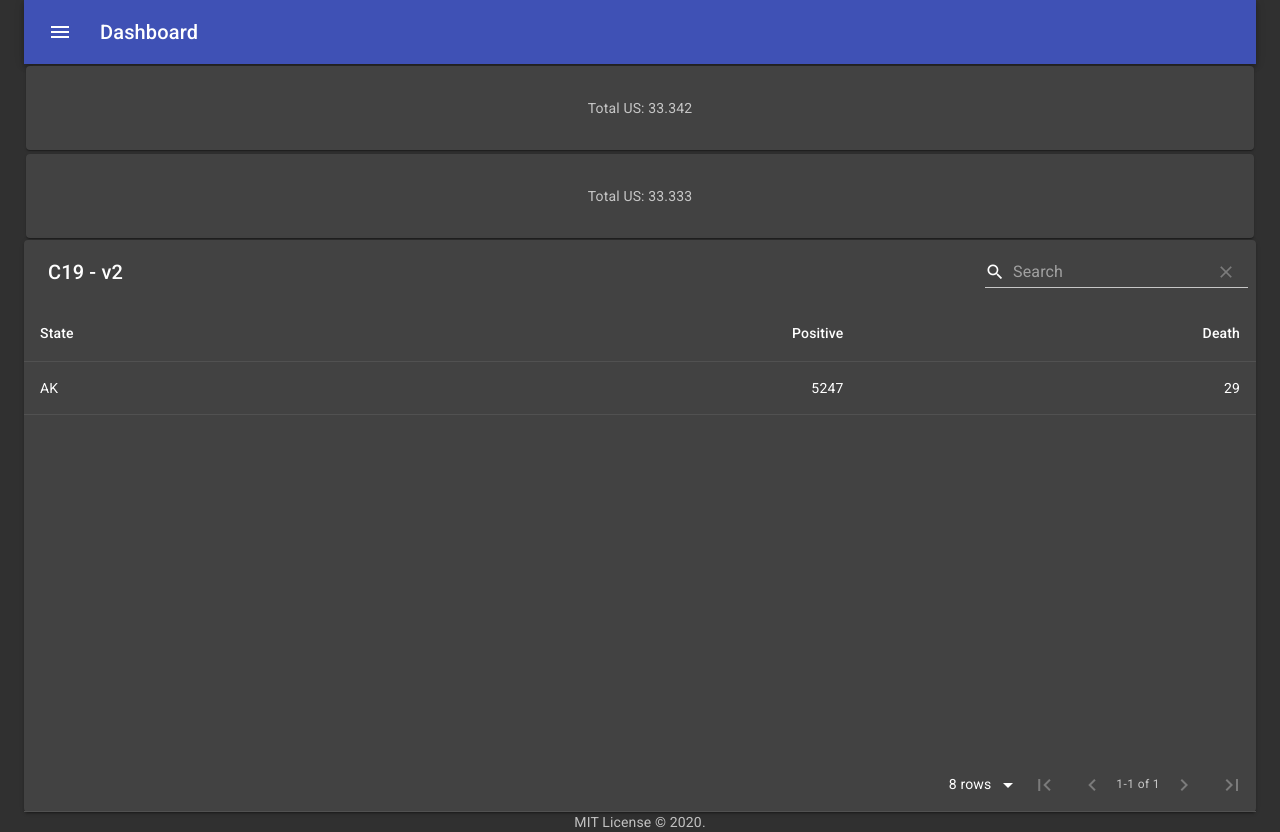
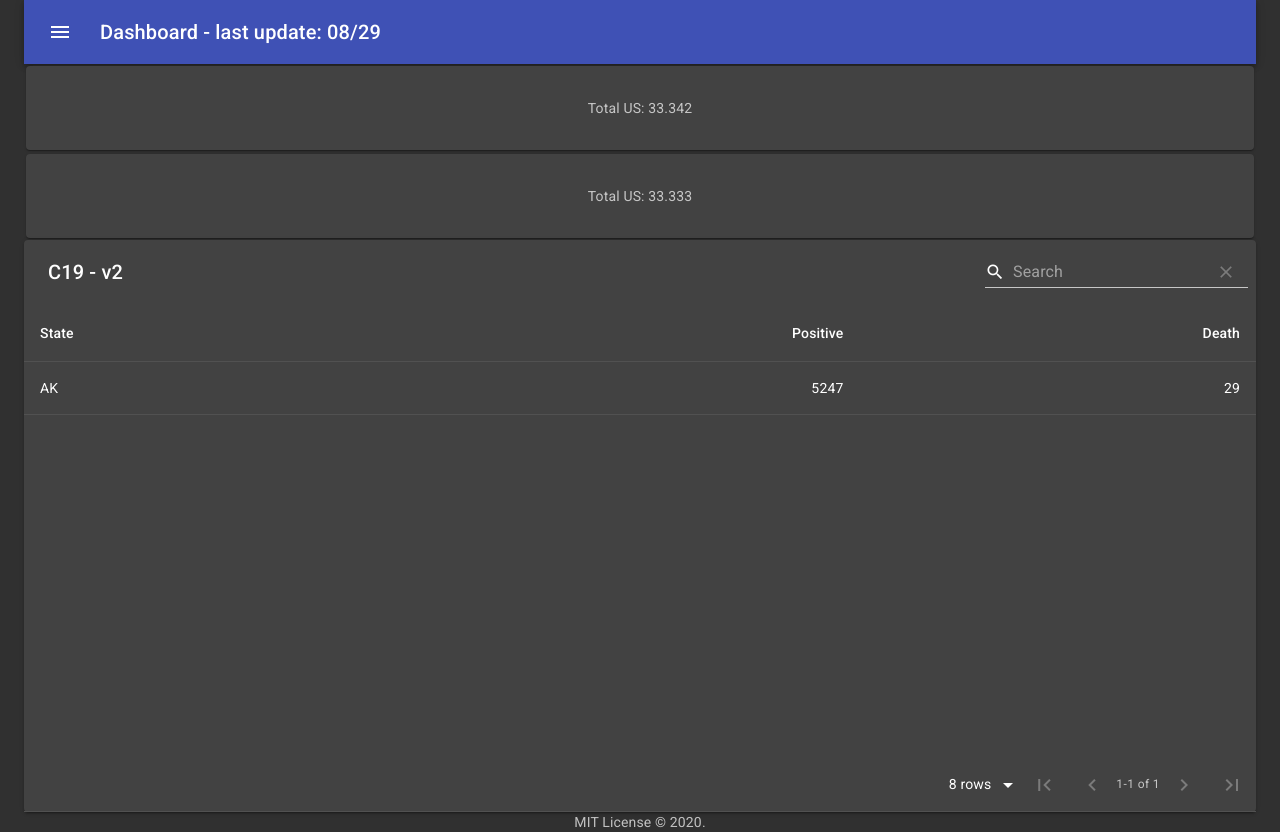
Before and after one commit to andrespontt/andrespontt.github.io.source, a React (Create React App) app: page / in a window 1280 px wide. Built offline with nearby package versions, Linux system fonts and the light colour scheme; no server answers.

Commit message:
update react

```diff
--- a/src/App.js
+++ b/src/App.js
@@ -41,7 +41,7 @@ function ButtonAppBar() {
             <MenuIcon />
           </IconButton>
           <Typography variant="h6" className={classes.title} >
-            Dashboard
+            Dashboard - last update: 08/29
           </Typography>
         </Toolbar>
       </AppBar>
```
